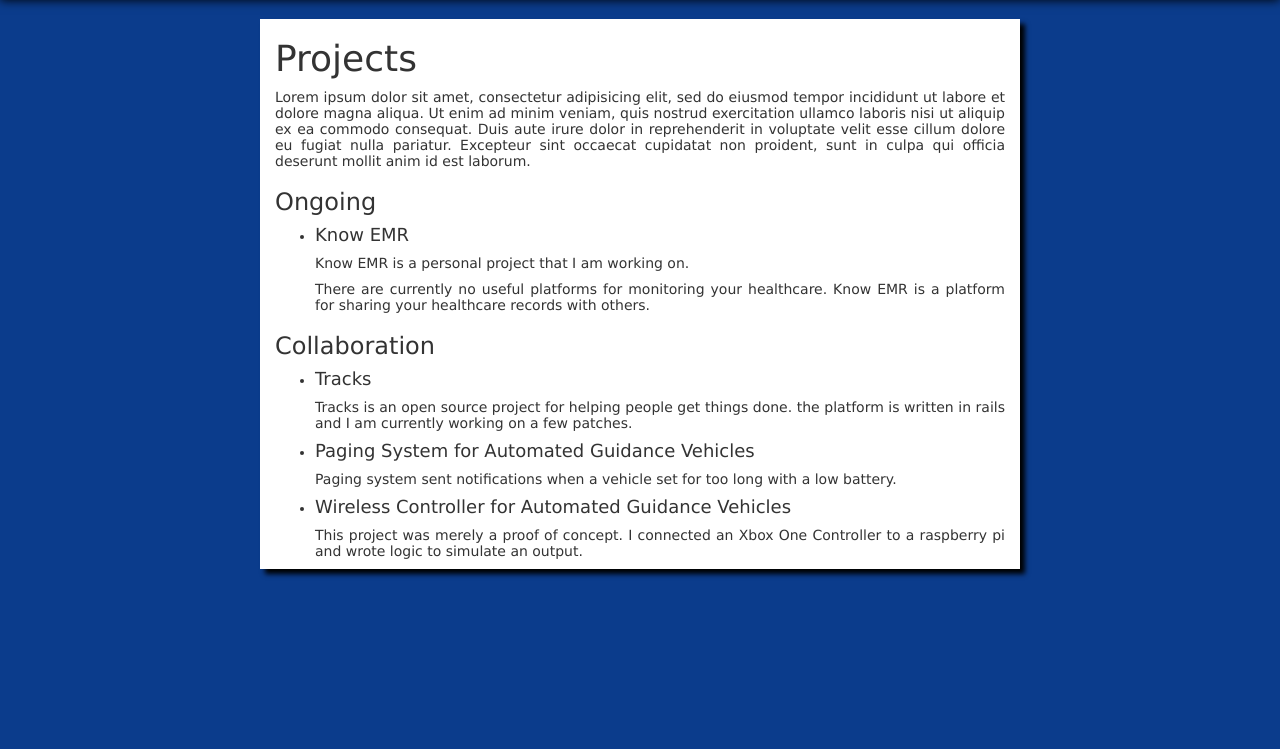
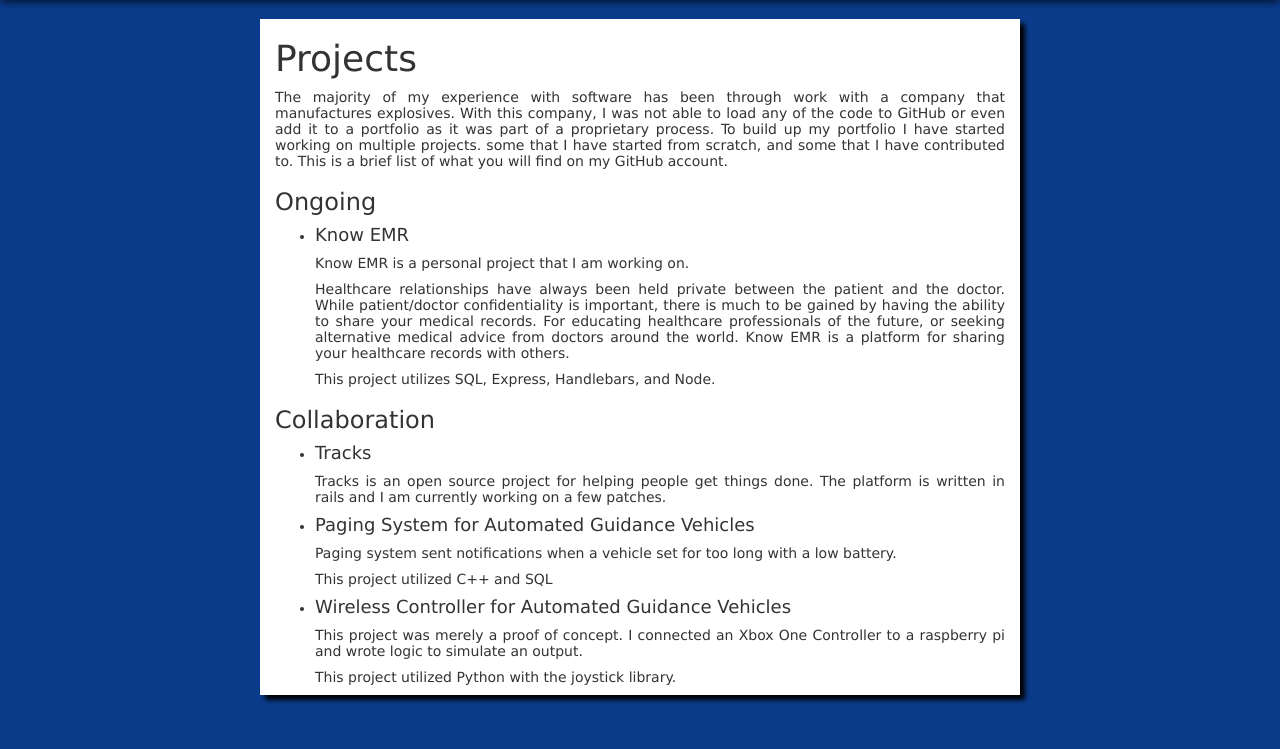
Before and after one commit to RyanTruran/Meetup, a Node server app: page /projects in a window 1280 px wide. Shown: the part 51-800 px from the top of the page. Run offline with Node 20, Linux system fonts and the light colour scheme; some libraries are stand-ins or nearby versions.

Commit message:
update about

```diff
--- a/aboutMe/views/projects.hbs
+++ b/aboutMe/views/projects.hbs
@@ -2,9 +2,8 @@
   <div class="platform col-md-8 col-md-offset-2">
 <h1>Projects</h1>
 <p>
-  Lorem ipsum dolor sit amet, consectetur adipisicing elit, sed do eiusmod tempor incididunt ut labore et dolore magna aliqua. Ut enim ad minim veniam, quis nostrud exercitation ullamco laboris nisi ut aliquip ex ea commodo consequat. Duis aute irure dolor in reprehenderit in voluptate velit esse cillum dolore eu fugiat nulla pariatur. Excepteur sint occaecat cupidatat non proident, sunt in culpa qui officia deserunt mollit anim id est laborum.
+  The majority of my experience with software has been through work with a company that manufactures explosives. With this company, I was not able to load any of the code to GitHub or even add it to a portfolio as it was part of a proprietary process. To build up my portfolio I have started working on multiple projects. some that I have started from scratch, and some that I have contributed to. This is a brief list of what you will find on my GitHub account.
 </p>
-
 <h3>Ongoing</h3>
 <ul>
   <li>
@@ -13,7 +12,15 @@
       Know EMR is a personal project that I am working on.
     </p>
     <p>
-      There are currently no useful platforms for monitoring your healthcare. Know EMR is a platform for sharing your healthcare records with others.
+      Healthcare relationships have always been held private between the patient
+      and the doctor. While patient/doctor confidentiality is important, there
+      is much to be gained by having the ability to share your medical records.
+      For educating healthcare professionals of the future, or seeking alternative
+      medical advice from doctors around the world. Know EMR is a platform for
+      sharing your healthcare records with others.
+    </p>
+    <p>
+      This project utilizes SQL, Express, Handlebars, and Node.
     </p>
   </li>
 </ul>
@@ -22,13 +29,17 @@
   <li>
     <h4>Tracks</h4>
     <p>
-      Tracks is an open source project for helping people get things done. the platform is written in rails and I am currently working on a few patches.
+      Tracks is an open source project for helping people get things done. The
+      platform is written in rails and I am currently working on a few patches.
     </p>
   </li>
   <li>
-      <h4>Paging System for Automated Guidance Vehicles</h4>
+    <h4>Paging System for Automated Guidance Vehicles</h4>
       <p>
         Paging system sent notifications when a vehicle set for too long with a low battery.
+      </p>
+      <p>
+        This project utilized C++ and SQL
       </p>
   </li>
   <li>
@@ -36,7 +47,9 @@
       <p>
         This project was merely a proof of concept. I connected an Xbox One Controller to a raspberry pi and wrote logic to simulate an output.
       </p>
+      <p>
+        This project utilized Python with the joystick library.
+      </p>
   </li>
-
 </ul>
 </div>
```
